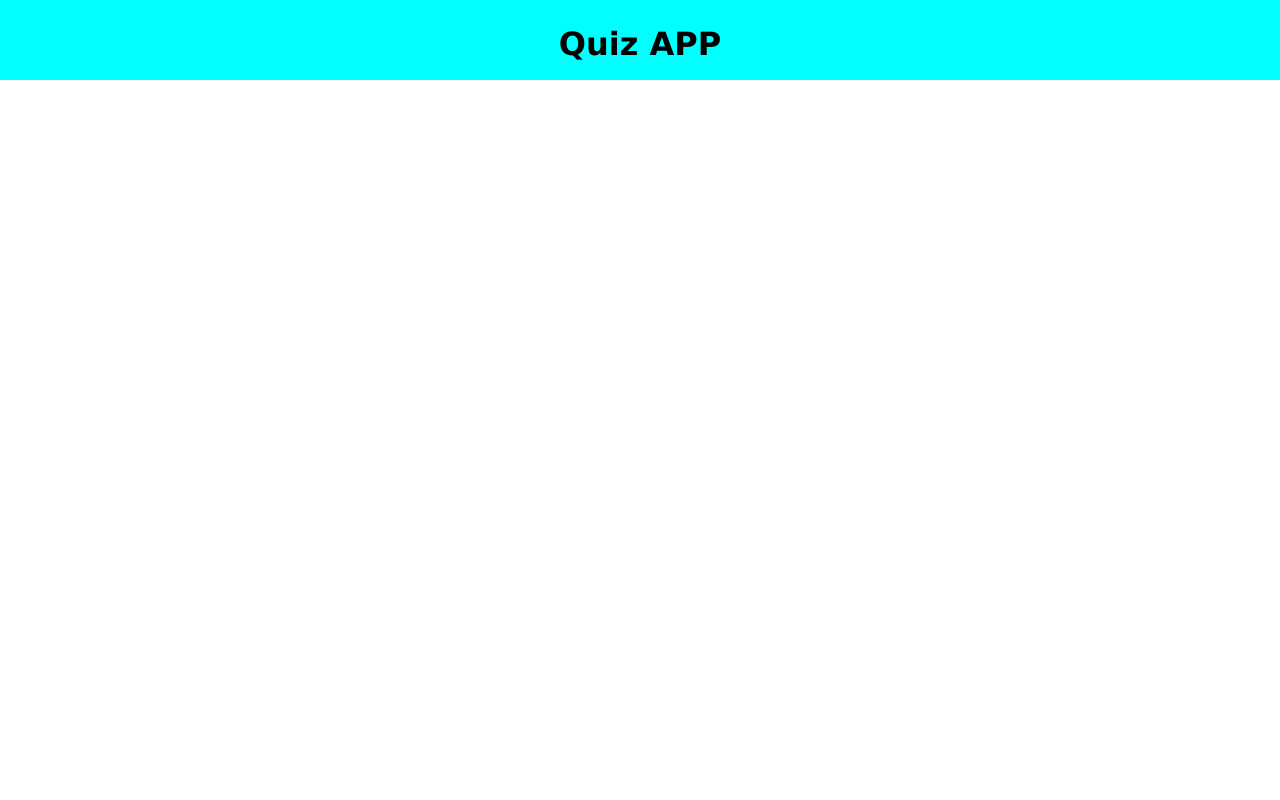
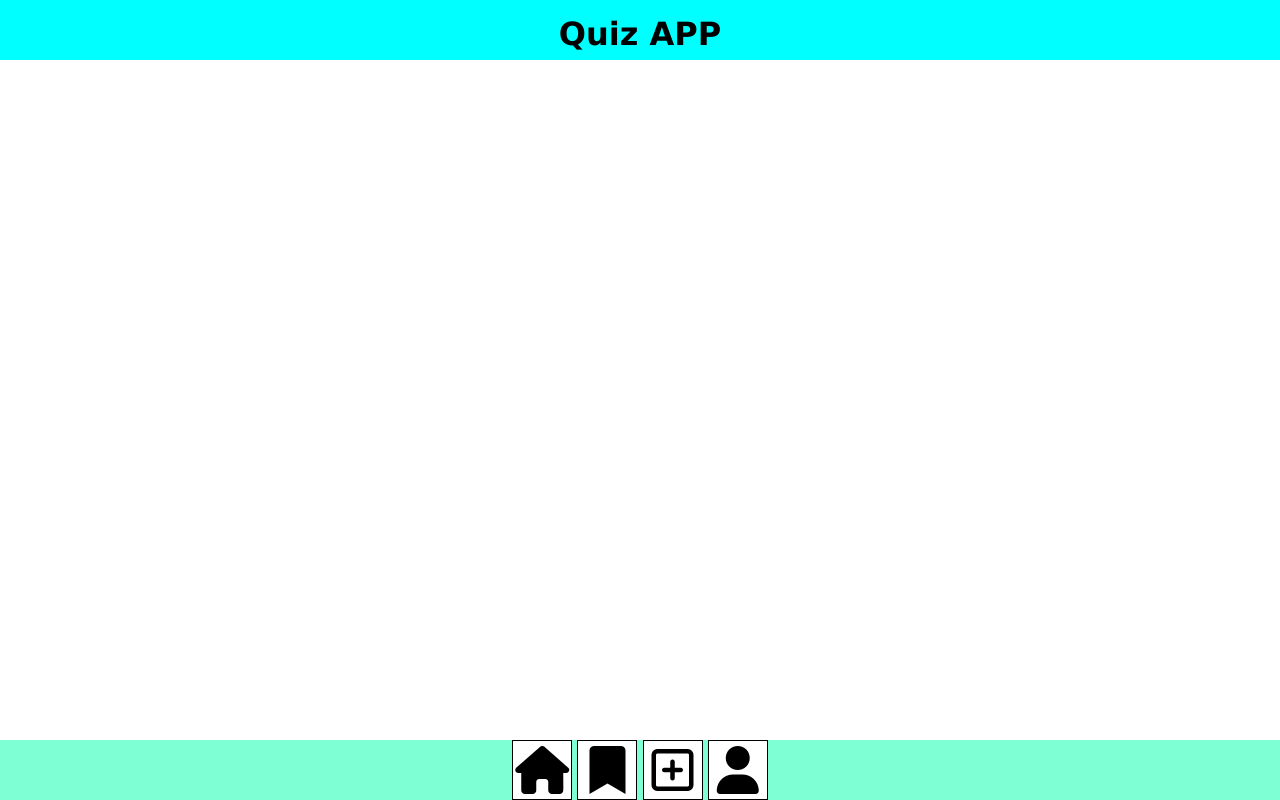
Before and after one commit to tomsmulski/quiz-app, a plain HTML site: page index.html in a window 1280 px wide. Drawn offline with Linux system fonts and the light colour scheme.

Commit message:
add Navbar and change Header size

```diff
--- a/index.html
+++ b/index.html
@@ -6,6 +6,7 @@
     <meta http-equiv="X-UA-Compatible" content="IE=edge">
     <meta name="viewport" content="width=device-width, initial-scale=1.0">
     <link rel="stylesheet" href="./templates/css/style.css">
+    <link rel="stylesheet" href="https://cdnjs.cloudflare.com/ajax/libs/font-awesome/6.0.0/css/all.min.css">
     <title>Quiz App</title>
 </head>
 
@@ -13,6 +14,19 @@
     <header class="ts-center">
         <h1>Quiz APP</h1>
     </header>
+
+
+    <footer>
+        <nav>
+            <ul>
+                <li><a class="button" href=""><i class="fa-solid fa-house fa-3x"></i></a></li>
+                <li><a class="button" href=""><i class="fa-solid fa-bookmark fa-3x"></i></a></li>
+                <li><a class="button" href=""><i class="fa-regular fa-square-plus fa-3x"></i></a></li>
+                <li><a class="button" href=""><i class="fa-solid fa-user fa-3x"></i></a></li>
+            </ul>
+        </nav>
+    </footer>
+
 </body>
 
 </html>
--- a/templates/css/components/base.css
+++ b/templates/css/components/base.css
@@ -1,6 +1,7 @@
 * {
     box-sizing: border-box;
     margin: 0;
+    padding: 0;
 }
 
 body {
@@ -8,6 +9,10 @@ body {
     line-height: 1.5;
 }
 
+a {
+    text-decoration: none;
+}
+
 .ts-center {
     text-align: center;
 }
--- /dev/null
+++ b/templates/css/components/footer.css
@@ -0,0 +1,8 @@
+footer {
+    position: fixed;
+    bottom: 0;
+    left: 0;
+    width: 100%;
+    height: 60px;
+    background-color: aquamarine;
+}
--- a/templates/css/components/header.css
+++ b/templates/css/components/header.css
@@ -1,6 +1,5 @@
 header {
-    padding-top: 20px;
-    padding-bottom: 20px;
-    height: 80px;
+    padding-top: 10px;
+    height: 60px;
     background-color: aqua;
 }
--- a/templates/css/components/navigation.css
+++ b/templates/css/components/navigation.css
@@ -0,0 +1,21 @@
+nav {
+    width: 100%;
+    display: flex;
+    flex-wrap: wrap;
+    justify-content: center;
+}
+
+nav ul li {
+    display: inline-flex;
+}
+
+.button {
+    padding-top: 5px;
+    width: 60px;
+    height: 60px;
+    display: block;
+    color: black;
+    text-align: center;
+    background-color: white;
+    border: 1px solid black;
+}
--- a/templates/css/style.css
+++ b/templates/css/style.css
@@ -1,3 +1,4 @@
 @import "./components/base.css";
 @import "./components/header.css";
+@import "./components/footer.css";
 @import "./components/navigation.css";
```
